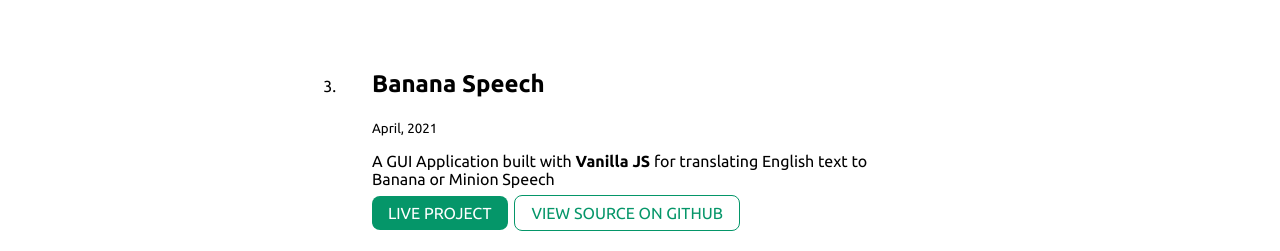
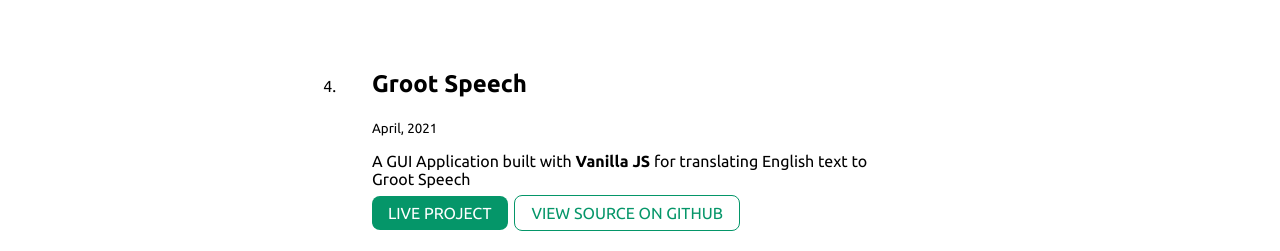
Before and after one commit to DevMittal04/neogcamp-portfolio, a plain HTML site: page projects.html in a window 1280 px wide. Shown: the part 539-790 px from the top of the page. Drawn offline with Linux system fonts and the light colour scheme.

Commit message:
Groot Speech Added

```diff
--- a/projects.html
+++ b/projects.html
@@ -5,6 +5,7 @@
     <meta name="viewport" content="width=device-width, initial-scale=1.0">
     <title>Projects | Dev Mittal</title>
     <link href="/styles.css" rel="stylesheet">
+    <link rel="icon" href="/images/favicon.ico">
 </head>
 <body>
     <!-- Navbar -->
@@ -24,6 +25,17 @@
     </header>
 
     <ol reversed class="container container-center">
+
+        <!-- groot-speech -->
+        <li>
+            <article class="margin-md">
+                <h1>Groot Speech</h1>
+                <small>April, 2021</small>
+                <p>A GUI Application built with<strong> Vanilla JS</strong> for translating English text to Groot Speech</p>
+                <a class="link link-primary" href="https://grootspeech.netlify.app/">LIVE PROJECT</a>
+                <a class="link link-secondary" href="https://github.com/DevMittal04/groot-speech">VIEW SOURCE ON GITHUB</a>
+            </article>
+        </li>
 
         <!-- banana-speech -->
         <li>
```
Also changed, not shown: blogs.html (+1 -0 lines).
